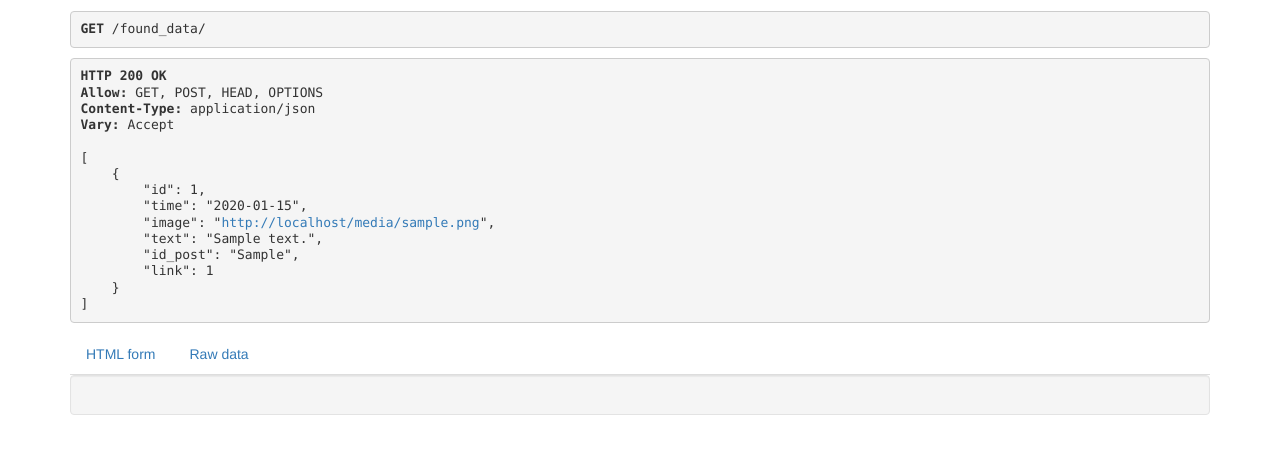
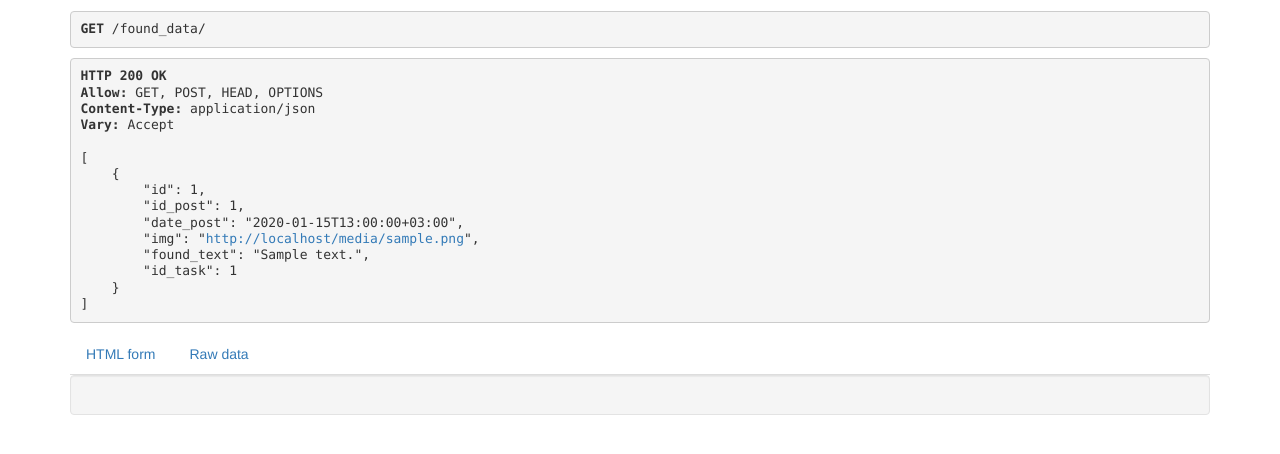
Before and after one commit to Ko7ik/poisk-info, a Django app: page /found_data/ in a window 1280 px wide. Shown: the part 270-724 px from the top of the page. Run offline with Django 5.2, Linux system fonts and the light colour scheme; tables that the repository leaves empty hold one stand-in row (values such as "Sample post"); some libraries are stand-ins or nearby versions.

Commit message:
new models

```diff
--- a/django-ko7ik/backend_api/admin.py
+++ b/django-ko7ik/backend_api/admin.py
@@ -1,5 +1,5 @@
 from django.contrib import admin
 from .models import *
 
-admin.site.register(SearchData)
+admin.site.register(Task)
 admin.site.register(FoundData)
--- a/django-ko7ik/backend_api/models.py
+++ b/django-ko7ik/backend_api/models.py
@@ -1,30 +1,84 @@
 from django.db import models
+from django.contrib.auth.models import User
+from django.db.models import Count
 
 
-class SearchData(models.Model):
-    """Таблица с данными для поиска"""
-    url_group = models.URLField(max_length=200, null=False, blank=True, verbose_name="URL Группы")
-    search_string = models.CharField(max_length=200, null=False, blank=True, verbose_name="Искомая строка")
+class UserProfile(models.Model):
+    """Таблица для пользователей из Django"""
+    user = models.OneToOneField(User, on_delete=models.CASCADE)
 
     def __str__(self):
-        return f'{self.url_group}'
+        return self.user.username
 
-    class Meta:
-        verbose_name = 'Данные для поиска'
-        verbose_name_plural = 'Данные для поиска'
+
+class VkParserData(models.Model):
+    """Таблица с данными для авторизации парсера"""
+    login = models.CharField(verbose_name="Логин")
+    password = models.CharField(verbose_name="Пароль")
+
+
+class StatusTask(models.Model):
+    """Таблица для статусов тасков"""
+    status = models.CharField(verbose_name="Статус таска")
+
+
+class SocialNetwork(models.Model):
+    """Таблица для выбора соцсети"""
+    name = models.CharField(verbose_name="Название соцсети")
+
+
+class Task(models.Model):
+    """Таблица с тасками для поиска"""
+    id_user = models.ForeignKey(UserProfile, on_delete=models.CASCADE, verbose_name="Пользователь")
+    social_net = models.ForeignKey(SocialNetwork, on_delete=models.CASCADE, verbose_name="Социальная сеть")
+    search_text = models.CharField(verbose_name="Искомый текст")
+    date = models.DateTimeField(verbose_name="Дата создания")
+    vk_parser_data_id = models.ForeignKey(VkParserData, on_delete=models.CASCADE, verbose_name="Данные для парсера")
+    url_group = models.URLField(verbose_name="URL Группы")
+    status = models.ForeignKey(StatusTask, on_delete=models.CASCADE, verbose_name="Статус таска")
+    numbers_of_posts = models.IntegerField(default=0, verbose_name="Количество постов")
+
+    def __str__(self):
+        return self.url_group
+
+    def update_numbers_of_posts(self):
+        self.numbers_of_posts = self.posts_set.count()
+        self.save()
 
 
 class FoundData(models.Model):
-    """Таблица с данными для вывода"""
-    time = models.CharField(max_length=50, blank=True, verbose_name="Дата и время публикации")
-    image = models.FileField(upload_to='img/', verbose_name="Изображения")
-    text = models.TextField(null=True, verbose_name='Найденные данные')
-    id_post = models.CharField(max_length=20, blank=True, verbose_name="ID поста")
-    link = models.ForeignKey('SearchData', on_delete=models.PROTECT, null=True, verbose_name="URL Группы")
+    """Таблица для найденных по таскам данных"""
+    id_task = models.ForeignKey(Task, on_delete=models.CASCADE, verbose_name="Таск")
+    id_post = models.IntegerField(verbose_name="ID поста")
+    date_post = models.DateTimeField(verbose_name="Дата публикации")
+    img = models.ImageField(upload_to='img/', null=True, verbose_name="Изображение")
+    found_text = models.TextField(verbose_name="Найденный текст")
 
-    def __str__(self):
-        return f'{self.link}'
 
-    class Meta:
-        verbose_name = 'Результат поиска'
-        verbose_name_plural = 'Результаты поиска'
+# class SearchData(models.Model):
+#     """Таблица с данными для поиска"""
+#     url_group = models.URLField(max_length=200, null=False, blank=True, verbose_name="URL Группы")
+#     search_string = models.CharField(max_length=200, null=False, blank=True, verbose_name="Искомая строка")
+#
+#     def __str__(self):
+#         return f'{self.url_group}'
+#
+#     class Meta:
+#         verbose_name = 'Данные для поиска'
+#         verbose_name_plural = 'Данные для поиска'
+#
+#
+# class FoundData(models.Model):
+#     """Таблица с данными для вывода"""
+#     time = models.CharField(max_length=50, blank=True, verbose_name="Дата и время публикации")
+#     image = models.FileField(upload_to='img/', verbose_name="Изображения")
+#     text = models.TextField(null=True, verbose_name='Найденные данные')
+#     id_post = models.CharField(max_length=20, blank=True, verbose_name="ID поста")
+#     link = models.ForeignKey('SearchData', on_delete=models.PROTECT, null=True, verbose_name="URL Группы")
+#
+#     def __str__(self):
+#         return f'{self.link}'
+#
+#     class Meta:
+#         verbose_name = 'Результат поиска'
+#         verbose_name_plural = 'Результаты поиска'
--- a/django-ko7ik/backend_api/serializer.py
+++ b/django-ko7ik/backend_api/serializer.py
@@ -2,9 +2,9 @@ from rest_framework import serializers
 from .models import *
 
 
-class SearchDataSerializer(serializers.ModelSerializer):
+class TaskSerializer(serializers.ModelSerializer):
     class Meta:
-        model = SearchData
+        model = Task
         fields = "__all__"
 
 
--- a/django-ko7ik/backend_api/urls.py
+++ b/django-ko7ik/backend_api/urls.py
@@ -7,10 +7,10 @@ urlpatterns = [
     path('auth/', include('djoser.urls')),
     re_path(r'^auth/', include('djoser.urls.authtoken')),
     path('api/v1/drf-auth/', include('rest_framework.urls')),
-    path('search_data/', SearchDataList.as_view()),
-    path('search_data/<int:pk>/', SearchDataUpdate.as_view()),
-    path('search_data_delete/<int:pk>/', SearchDataDestroy.as_view()),
+    path('task/', TaskList.as_view()),
+    path('task_update/<int:pk>/', TaskUpdate.as_view()),
+    path('task_delete/<int:pk>/', TaskDelete.as_view()),
     path('found_data/', FoundDataList.as_view()),
-    path('found_data/<int:pk>/', FoundDataUpdate.as_view()),
+    path('found_data_update/<int:pk>/', FoundDataUpdate.as_view()),
     path('found_data_delete/<int:pk>/', FoundDataDestroy.as_view()),
 ]
--- a/django-ko7ik/backend_api/views.py
+++ b/django-ko7ik/backend_api/views.py
@@ -12,24 +12,23 @@ def index(request):
     return render(request, 'backend_api/index.html')
 
 
-# ------------ SearchDATA запросы ------------
-
-class SearchDataList(generics.ListCreateAPIView):
-    queryset = SearchData.objects.all()
-    serializer_class = SearchDataSerializer
-    permission_classes = (IsAuthenticated, )
+# ------------ Task запросы ------------
+class TaskList(generics.ListCreateAPIView):
+    queryset = Task.objects.all()
+    serializer_class = TaskSerializer
+    # permission_classes = (IsAuthenticated, )
 
 
-class SearchDataUpdate(generics.RetrieveUpdateAPIView):
-    queryset = SearchData.objects.all()
-    serializer_class = SearchDataSerializer
-    permission_classes = (IsAuthenticated, )
+class TaskUpdate(generics.RetrieveUpdateAPIView):
+    queryset = Task.objects.all()
+    serializer_class = TaskSerializer
+    # permission_classes = (IsAuthenticated, )
 
 
-class SearchDataDestroy(generics.RetrieveUpdateDestroyAPIView):
-    queryset = SearchData.objects.all()
-    serializer_class = SearchDataSerializer
-    permission_classes = (IsAuthenticated, )
+class TaskDelete(generics.RetrieveUpdateDestroyAPIView):
+    queryset = Task.objects.all()
+    serializer_class = TaskSerializer
+    # permission_classes = (IsAuthenticated, )
 
 
 # ------------ FoundDATA запросы ------------
@@ -37,16 +36,16 @@ class SearchDataDestroy(generics.RetrieveUpdateDestroyAPIView):
 class FoundDataList(generics.ListCreateAPIView):
     queryset = FoundData.objects.all()
     serializer_class = FoundDataSerializer
-    #permission_classes = (IsAuthenticated, )
+    # permission_classes = (IsAuthenticated, )
 
 
 class FoundDataUpdate(generics.RetrieveUpdateAPIView):
     queryset = FoundData.objects.all()
     serializer_class = FoundDataSerializer
-    permission_classes = (IsAuthenticated, )
+    # permission_classes = (IsAuthenticated, )
 
 
 class FoundDataDestroy(generics.RetrieveUpdateDestroyAPIView):
     queryset = FoundData.objects.all()
     serializer_class = FoundDataSerializer
-    permission_classes = (IsAuthenticated, )
+    # permission_classes = (IsAuthenticated, )
```
Also changed, not shown: django-ko7ik/backend_api/templates/backend_api/index.html (+4 -4 lines), django-ko7ik/backend_api/migrations/0001_initial.py, django-ko7ik/backend_api/migrations/0002_userprofile_task_id_user.py (added).
